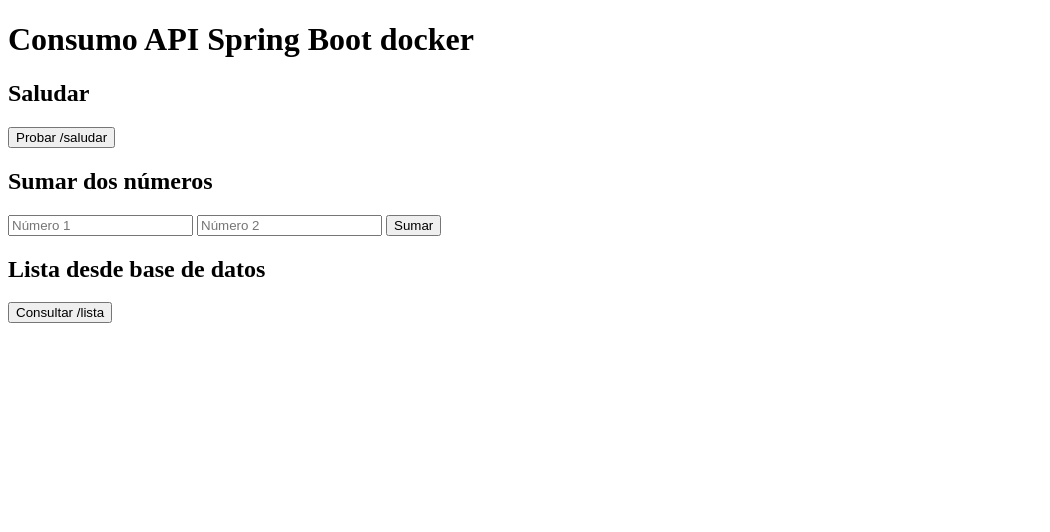
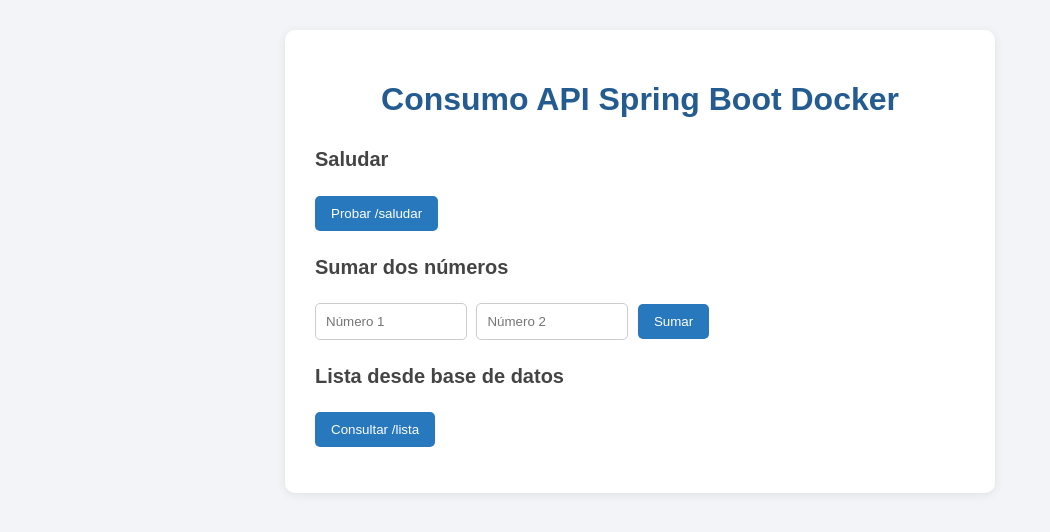
Before and after one commit to lamelainge-byte/proyecto_docker_compose_limpio, a plain HTML site: page frontend_test/index.html in a window 1280 px wide. Shown: the whole page, without its empty margins (0-1050 px from the left). Drawn offline with Linux system fonts and the light colour scheme.

Commit message:
Mejora de estilos

```diff
--- a/frontend_test/index.html
+++ b/frontend_test/index.html
@@ -1,12 +1,87 @@
+
 <!DOCTYPE html>
 <html lang="es">
 <head>
     <meta charset="UTF-8">
+    <meta name="viewport" content="width=device-width, initial-scale=1.0">
     <title>Frontend Spring Boot</title>
+
+    <style>
+        body {
+            font-family: Arial, sans-serif;
+            background-color: #f2f4f7;
+            margin: 0;
+            padding: 30px;
+            color: #333;
+        }
+
+        .contenedor {
+            max-width: 650px;
+            margin: auto;
+            background-color: white;
+            padding: 30px;
+            border-radius: 10px;
+            box-shadow: 0 2px 10px rgba(0, 0, 0, 0.08);
+        }
+
+        h1 {
+            text-align: center;
+            color: #245b91;
+            margin-bottom: 30px;
+        }
+
+        h2 {
+            color: #444;
+            font-size: 20px;
+            margin-top: 25px;
+        }
+
+        button {
+            background-color: #2878bd;
+            color: white;
+            border: none;
+            padding: 10px 16px;
+            border-radius: 5px;
+            cursor: pointer;
+            margin-top: 8px;
+        }
+
+        button:hover {
+            background-color: #1c5d96;
+        }
+
+        input {
+            padding: 10px;
+            border: 1px solid #ccc;
+            border-radius: 5px;
+            width: 130px;
+            margin-right: 5px;
+        }
+
+        p {
+            color: #2878bd;
+            font-weight: bold;
+        }
+
+        ul {
+            padding-left: 20px;
+        }
+
+        li {
+            background-color: #f2f4f7;
+            padding: 10px;
+            margin-top: 5px;
+            border-radius: 5px;
+        }
+
+    </style>
 </head>
+
 <body>
 
-    <h1>Consumo API Spring Boot docker</h1>
+    <div class="contenedor">
+
+        <h1>Consumo API Spring Boot Docker</h1>
 
         <h2>Saludar</h2>
         <button onclick="saludar()">Probar /saludar</button>
@@ -21,6 +96,8 @@
         <h2>Lista desde base de datos</h2>
         <button onclick="listar()">Consultar /lista</button>
         <ul id="listaDatos"></ul>
+
+    </div>
 
     <script>
         const API_URL = "/api";
```
Also changed, not shown: 1 other file. Lines whose indentation alone changed are shown as unchanged.
